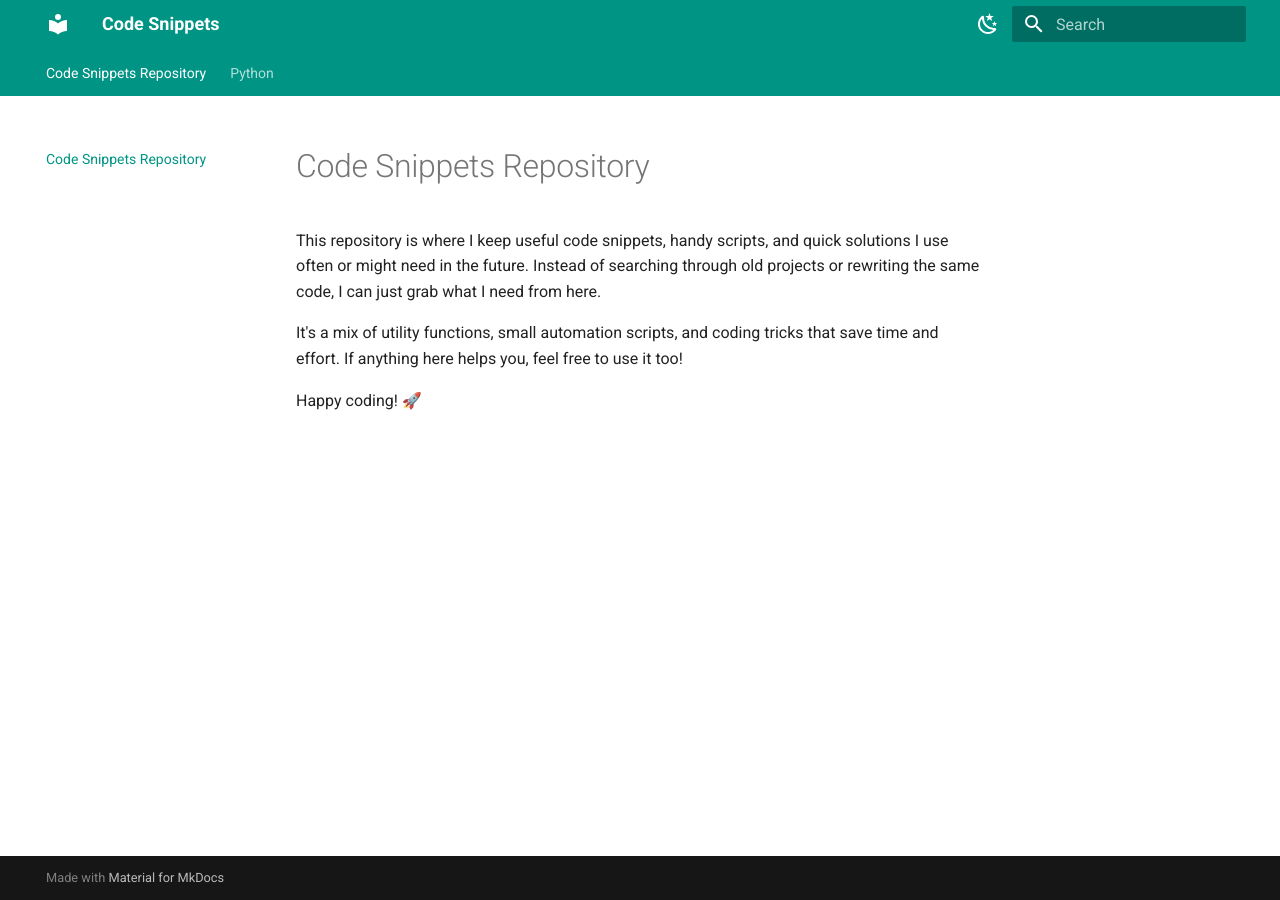
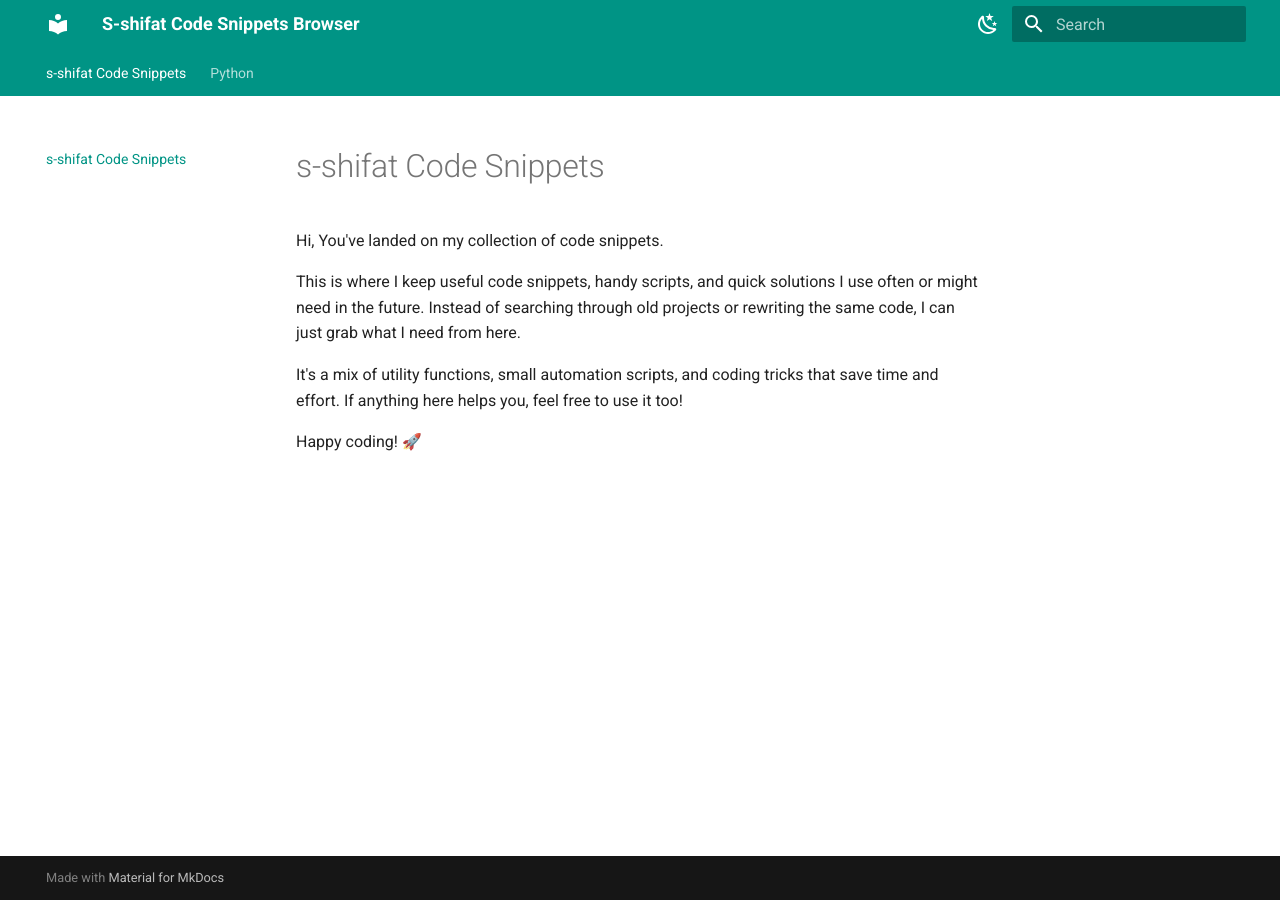
Before and after one commit to s-shifat/code-snippets, an MkDocs documentation site: the page built from docs/index.md, in a window 1280 px wide. Built offline with MkDocs 1.6.1 and Material for MkDocs 9.7.7, drawn with Linux system fonts in a browser that asks for light colours.

Commit message:
Updated code snippets

```diff
--- a/docs/index.md
+++ b/docs/index.md
@@ -4,9 +4,11 @@ aliases: []
 tags: []
 ---
 
-# Code Snippets Repository
+# s-shifat Code Snippets
 
-This repository is where I keep useful code snippets, handy scripts, and quick solutions I use often or might need in the future. Instead of searching through old projects or rewriting the same code, I can just grab what I need from here.
+Hi, You've landed on my collection of code snippets.
+
+This is where I keep useful code snippets, handy scripts, and quick solutions I use often or might need in the future. Instead of searching through old projects or rewriting the same code, I can just grab what I need from here.
 
 It's a mix of utility functions, small automation scripts, and coding tricks that save time and effort. If anything here helps you, feel free to use it too!
 
--- a/mkdocs.yml
+++ b/mkdocs.yml
@@ -1,5 +1,5 @@
-site_name: Code Snippets
-site_url: https://your-username.github.io/code-snippets/  # Replace with your GitHub Pages URL
+site_name: S-shifat Code Snippets Browser
+site_url: https://s-shifat.github.io/code-snippets/
 
 theme:
   name: material
```
